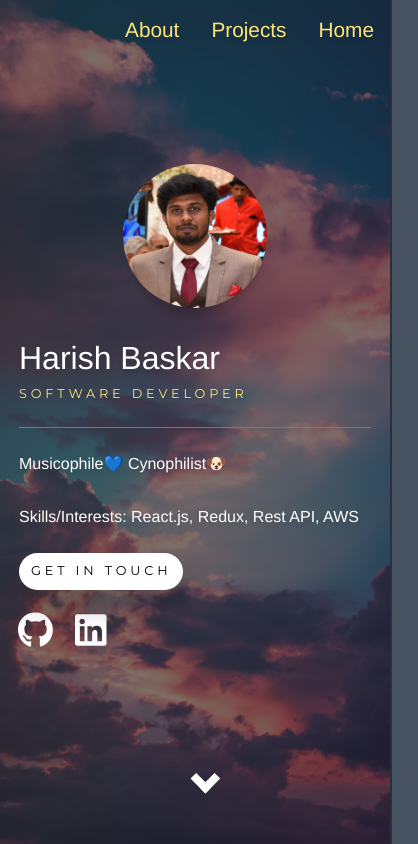
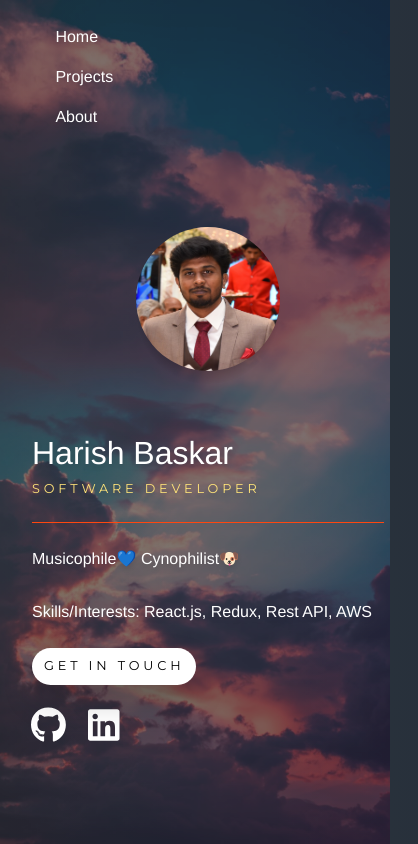
Before and after one commit to HarishBaskar/my-resume, a React (Create React App) app: page / in a window 390 px wide. Shown: the top 844 px of the page, 418 px wide, since content can reach past the window. Built offline with nearby package versions, Linux system fonts and the light colour scheme.

Commit message:
Mobile friendly design
Modified Navigation to fit mobile screens

```diff
--- a/src/Components/Resume/Header/Header.js
+++ b/src/Components/Resume/Header/Header.js
@@ -2,13 +2,11 @@ import React from "react";
 import PrimaryImage from "./PrimaryImage/PrimaryImage";
 import Main from "./Main/Main";
 import Styles from "./Header.module.css";
-import Navigation from "../Navigation/index";
 
 const Header = ({ personalInfo }) => {
   return (
     <div>
       <div className={Styles.wallpaper}></div>
-      <Navigation />
       <div className={Styles.content}>
         <PrimaryImage />
         <Main personalInfo={personalInfo} />
--- a/src/Components/Resume/Header/Header.module.css
+++ b/src/Components/Resume/Header/Header.module.css
@@ -1,26 +1,3 @@
-.wallpaper {
-  display: block;
-  height: 100%;
-  left: 0;
-  top: 0;
-  min-width: 100%;
-}
-
-.wallpaper {
-  background-image: url("../../../Images/timelapse.jpg");
-  background-position: center;
-  background-size: cover;
-  background-attachment: fixed;
-  opacity: 0.4;
-  position: fixed;
-}
-
-.content {
-  display: flex;
-  position: relative;
-  min-height: 86vh;
-}
-
 .downarrow {
   align-items: center;
   border: 2rem solid white;
@@ -38,12 +15,17 @@
   margin-bottom: 4vh;
 }
 
+.content {
+  display: flex;
+  position: relative;
+  min-height: 86vh;
+}
+
 @media screen and (max-width: 799px) {
   .content {
     flex-direction: column;
     justify-content: center;
     align-items: center;
-    padding: 5rem 3rem;
   }
 
   .arrowcontainer {
--- a/src/Components/Resume/Header/Main/Main.module.css
+++ b/src/Components/Resume/Header/Main/Main.module.css
@@ -6,6 +6,7 @@
 @media screen and (max-width: 799px) {
   .about {
     font-size: 0.8rem !important;
+    padding: 2rem;
   }
 
   .name {
@@ -46,7 +47,6 @@
 
 .job,
 .button {
-  font-family: "Montserrat", "Quicksand", sans-serif;
   letter-spacing: 0.3em;
   text-transform: uppercase;
 }
--- a/src/Components/Resume/Navigation/Navigation.module.css
+++ b/src/Components/Resume/Navigation/Navigation.module.css
@@ -1,8 +1,49 @@
 .navigation {
   background-color: transparent;
-  max-height: 5vh;
-  font-size: 1.15rem;
   position: relative;
+  z-index: 10;
+  margin-left: 6vw;
+  margin-top: 2vh;
+}
+
+.navigation .menu li a {
+  text-decoration: none;
+}
+
+.navigation ul {
+  list-style-type: none;
+  margin: 0;
+  padding: 0;
+  width: auto;
+  background-color: transparent;
+}
+
+.navigation li a {
+  display: block;
+  color: white;
+  text-decoration: none;
+  padding: 0.5rem 2rem;
+}
+
+.navigation li button {
+  background-color: transparent;
+  border: transparent;
+  margin: 16px;
+  color: white;
+  font-size: 20px;
+}
+
+/* Change the link color on hover */
+.navigation li a:hover,
+button:hover {
+  background-color: black;
+  color: #ffffff !important;
+}
+
+@media only screen and (min-width: 768px) {
+  .navigation {
+    background-color: transparent;
+    height: 5vh;
   }
 
   .navigation ul {
@@ -10,7 +51,7 @@
     margin: 0;
     padding: 0;
     overflow: hidden;
-  background-color: transparent !important;
+    background-color: transparent;
   }
 
   .navigation li {
@@ -19,11 +60,11 @@
 
   .navigation li a {
     display: block;
-  color: #ffe479;
+    color: black;
     text-align: center;
-  padding: 14px 16px;
+    padding: 0.5rem 2rem;
     text-decoration: none;
-  font-size: 130%;
+    font-size: 150%;
   }
 
   .heading {
@@ -35,20 +76,14 @@
     background-color: transparent;
     border: transparent;
     margin: 16px;
+    color: white;
     font-size: 20px;
   }
 
   /* Change the link color on hover */
   .navigation li a:hover,
   button:hover {
+    background-color: black;
     color: #ffffff !important;
   }
-
-@media screen and (max-width: 799px) {
-  .navigation {
-    background-color: transparent;
-    max-height: 5vh;
-    position: relative;
-    font-size: 1rem;
 }
-}
--- a/src/Components/Resume/Resume.js
+++ b/src/Components/Resume/Resume.js
@@ -8,6 +8,15 @@ import Footer from "./Footer/index";
 import { Parallax } from "react-parallax";
 import Wallpaper1 from "../../Images/wallpaper1.jpg";
 import Styles from "./Resume.module.css";
+
+const personalInfo = {
+  name: "Harish Baskar",
+  job: "Software Developer",
+  skills: "React.js, Redux, Rest API, AWS",
+  mail: "mailto:harishbaskar94@gmail.com",
+  githuburl: "https://github.com/HarishBaskar",
+  linkedinurl: "https://www.linkedin.com/in/harish-baskar-96589a80",
+};
 
 const transformElement = (percentage) => {
   return (
@@ -26,7 +35,7 @@ const transformElement = (percentage) => {
   );
 };
 
-const resume = ({ personalInfo }) => {
+const resume = () => {
   return (
     <div className={Styles.topresumecontainer}>
       <Header personalInfo={personalInfo} />
--- a/src/Components/Resume/Testimonials/index.js
+++ b/src/Components/Resume/Testimonials/index.js
@@ -3,88 +3,56 @@ import Styles from "./Testimonials.module.css";
 import ColleaguePic from "../../../Images/samplepic.png";
 
 const Testimonials = () => {
+  const testimonials = [
+    {
+      name: "Deepa Nanabala",
+      job: "Software Engineer, Thomson Reuters",
+      picture: ColleaguePic,
+      feedback:
+        "Lorem Ipsum is simply dummy text of the printing and typesetting industry. Lorem Ipsum has been the industry's standard dummy textever since the 1500s, when an unknown printer took a galley of type and scrambled it to make a type specimen book.",
+    },
+    {
+      name: "Colleague 2",
+      job: "Job title",
+      picture: ColleaguePic,
+      feedback:
+        "Lorem Ipsum is simply dummy text of the printing and typesetting industry. Lorem Ipsum has been the industry's standard dummy textever since the 1500s, when an unknown printer took a galley of type and scrambled it to make a type specimen book.",
+    },
+    {
+      name: "Colleague 3",
+      job: "Job title",
+      picture: ColleaguePic,
+      feedback:
+        "Lorem Ipsum is simply dummy text of the printing and typesetting industry. Lorem Ipsum has been the industry's standard dummy textever since the 1500s, when an unknown printer took a galley of type and scrambled it to make a type specimen book.",
+    },
+    {
+      name: "Colleague 4",
+      job: "Job title",
+      picture: ColleaguePic,
+      feedback:
+        "Lorem Ipsum is simply dummy text of the printing and typesetting industry. Lorem Ipsum has been the industry's standard dummy textever since the 1500s, when an unknown printer took a galley of type and scrambled it to make a type specimen book.",
+    },
+  ];
+
+  const colleagues = testimonials.map((testimonial, index) => {
+    return (
+      <div className={Styles.card}>
+        <div className={Styles.colleagueimage}>
+          <img id="pictureImage" src={testimonial.picture} alt="Portrait" />
+        </div>
+        <div className={Styles.container}>
+          <h2>{testimonial.name}</h2>
+          <h3>{testimonial.job}</h3>
+          <p>{testimonial.feedback}</p>
+        </div>
+      </div>
+    );
+  });
+
   return (
     <div className={Styles.topcontainer}>
       <h1>Testimonials</h1>
-      <div className={Styles.testimonials}>
-        <div className={Styles.card}>
-          <div className={Styles.colleagueimage}>
-            <img
-              id="pictureImage"
-              src={ColleaguePic}
-              alt="Portrait of Harish Baskar"
-            />
-          </div>
-          <div className={Styles.container}>
-            <h2>Deepa Nanabala</h2>
-            <h3>Software Engineer, Thomson Reuters</h3>
-            <p>
-              Lorem Ipsum is simply dummy text of the printing and typesetting
-              industry. Lorem Ipsum has been the industry's standard dummy text
-              ever since the 1500s, when an unknown printer took a galley of
-              type and scrambled it to make a type specimen book.
-            </p>
-          </div>
-        </div>
-        <div className={Styles.card}>
-          <div className={Styles.colleagueimage}>
-            <img
-              id="pictureImage"
-              src={ColleaguePic}
-              alt="Portrait of Harish Baskar"
-            />
-          </div>
-          <div className={Styles.container}>
-            <h2>Colleague 2</h2>
-            <h3>Software Engineer, Thomson Reuters</h3>
-            <p>
-              Lorem Ipsum is simply dummy text of the printing and typesetting
-              industry. Lorem Ipsum has been the industry's standard dummy text
-              ever since the 1500s, when an unknown printer took a galley of
-              type and scrambled it to make a type specimen book.
-            </p>
-          </div>
-        </div>
-        <div className={Styles.card}>
-          <div className={Styles.colleagueimage}>
-            <img
-              id="pictureImage"
-              src={ColleaguePic}
-              alt="Portrait of Harish Baskar"
-            />
-          </div>
-          <div className={Styles.container}>
-            <h2>Colleague 3</h2>
-            <h3>Software Engineer, Thomson Reuters</h3>
-            <p>
-              Lorem Ipsum is simply dummy text of the printing and typesetting
-              industry. Lorem Ipsum has been the industry's standard dummy text
-              ever since the 1500s, when an unknown printer took a galley of
-              type and scrambled it to make a type specimen book. , when an
-              unknown printer took a galley of type and scrambled it to make a
-              type specimen book.
-            </p>
-          </div>
-        </div>
-        <div className={Styles.card}>
-          <div className={Styles.colleagueimage}>
-            <img
-              id="pictureImage"
-              src={ColleaguePic}
-              alt="Portrait of Harish Baskar"
-            />
-          </div>
-          <div className={Styles.container}>
-            <h2>Colleague 4</h2>
-            <h3>Software Engineer, Thomson Reuters</h3>
-            <p>
-              Lorem Ipsum is simply dummy text of the printing and typesetting
-              industry. Lorem Ipsum has been the industry's standard dummy text
-              ever since the 1500s
-            </p>
-          </div>
-        </div>
-      </div>
+      <div className={Styles.testimonials}>{colleagues}</div>
     </div>
   );
 };
--- a/src/Container/App.css
+++ b/src/Container/App.css
@@ -2,3 +2,37 @@
   display: flex;
   position: relative;
 }
+
+.wallpaper {
+  display: block;
+  height: 100%;
+  left: 0;
+  top: 0;
+  right: 0;
+  min-width: 100%;
+}
+
+.wallpaper {
+  background-image: url("../Images/timelapse.jpg");
+  background-position: center;
+  background-size: cover;
+  background-attachment: fixed;
+  opacity: 0.4;
+  position: fixed;
+}
+
+.content {
+  position: absolute;
+  display: fixed;
+  min-height: 86vh;
+}
+
+@media screen and (max-width: 799px) {
+  .content {
+    position: absolute;
+    display: fixed;
+    flex-direction: column;
+    justify-content: center;
+    align-items: center;
+  }
+}
--- a/src/Container/App.js
+++ b/src/Container/App.js
@@ -1,28 +1,23 @@
 import React, { Component } from "react";
 import "./App.css";
 import Resume from "../Components/Resume/Resume";
-import { BrowserRouter as Router } from "react-router-dom";
-
-const personalInfo = {
-  name: "Harish Baskar",
-  job: "Software Developer",
-  skills: "React.js, Redux, Rest API, AWS",
-  mail: "mailto:harishbaskar94@gmail.com",
-  githuburl: "https://github.com/HarishBaskar",
-  linkedinurl: "https://www.linkedin.com/in/harish-baskar-96589a80",
-};
+import { BrowserRouter as Router, Route } from "react-router-dom";
+import * as ROUTES from "../Constants/Routes";
+import Projects from "../Pages/Projects";
+import About from "../Pages/About";
+import Navigation from "../Components/Resume/Navigation/index";
 
 class App extends Component {
-  state = {
-    personalInfo,
-  };
-
   render() {
     return (
       <Router>
-        <div>
-          <Resume personalInfo={this.state.personalInfo} />
+        <Navigation />
+        <div className="wallpaper"></div>
+        <div className="content">
+          <Route path={ROUTES.HOME_PAGE} component={Resume} />
         </div>
+        <Route exact path={ROUTES.PROJECTS_PAGE} component={Projects} />
+        <Route path={ROUTES.ABOUT_PAGE} component={About} />
       </Router>
     );
   }
--- /dev/null
+++ b/src/Pages/About.js
@@ -0,0 +1,11 @@
+import React from "react";
+
+const About = () => {
+  return (
+    <div>
+      <p>Under construction</p>
+    </div>
+  );
+};
+
+export default About;
--- /dev/null
+++ b/src/Pages/Projects.js
@@ -0,0 +1,11 @@
+import React from "react";
+
+const Projects = () => {
+  return (
+    <div>
+      <p>Under construction</p>
+    </div>
+  );
+};
+
+export default Projects;
--- a/src/index.css
+++ b/src/index.css
@@ -83,14 +83,7 @@ html {
   line-height: 1.5;
   min-height: 100vh;
   min-width: 300px;
-  overflow-x: hidden;
   text-shadow: 0 3px 5px rgba(0, 0, 0, 0.1);
-}
-
-@media screen and (max-width: 358px) {
-  html {
-    min-width: 100vh;
-  }
 }
 
 a {
```
Lines whose indentation alone changed are shown as unchanged.
